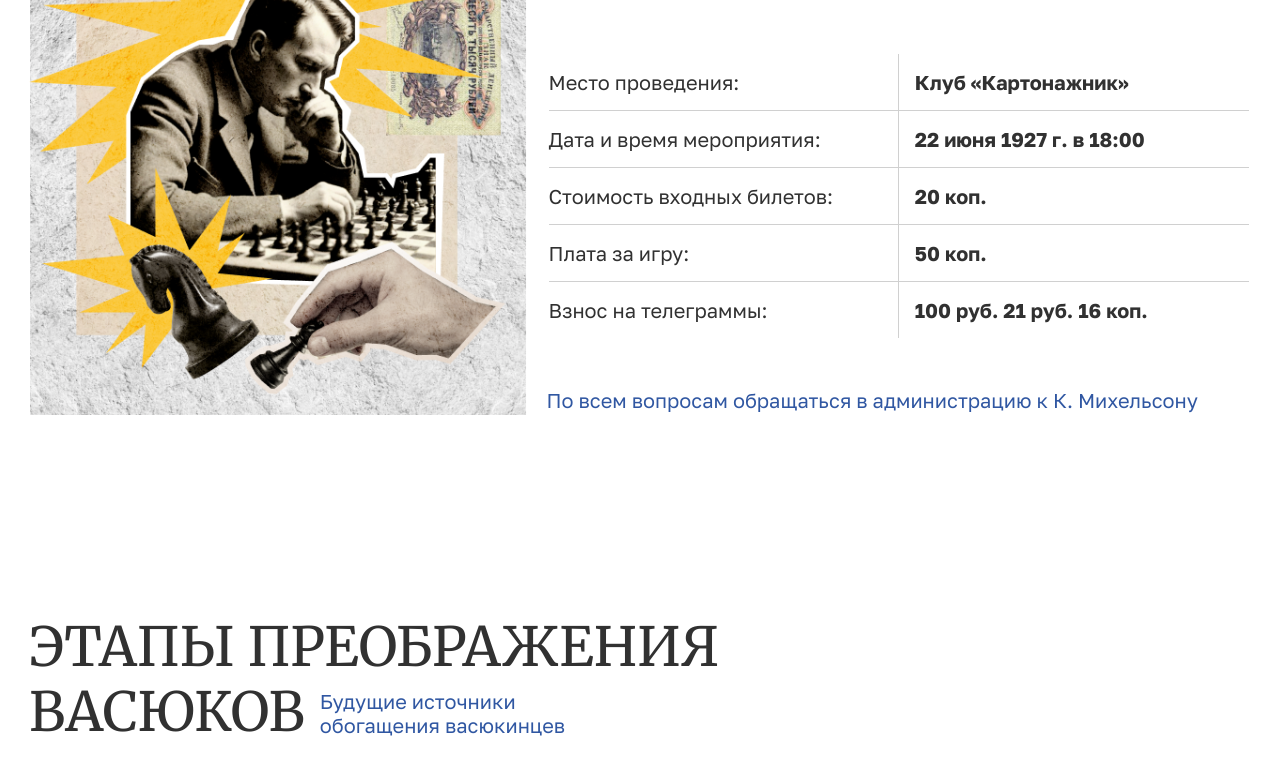
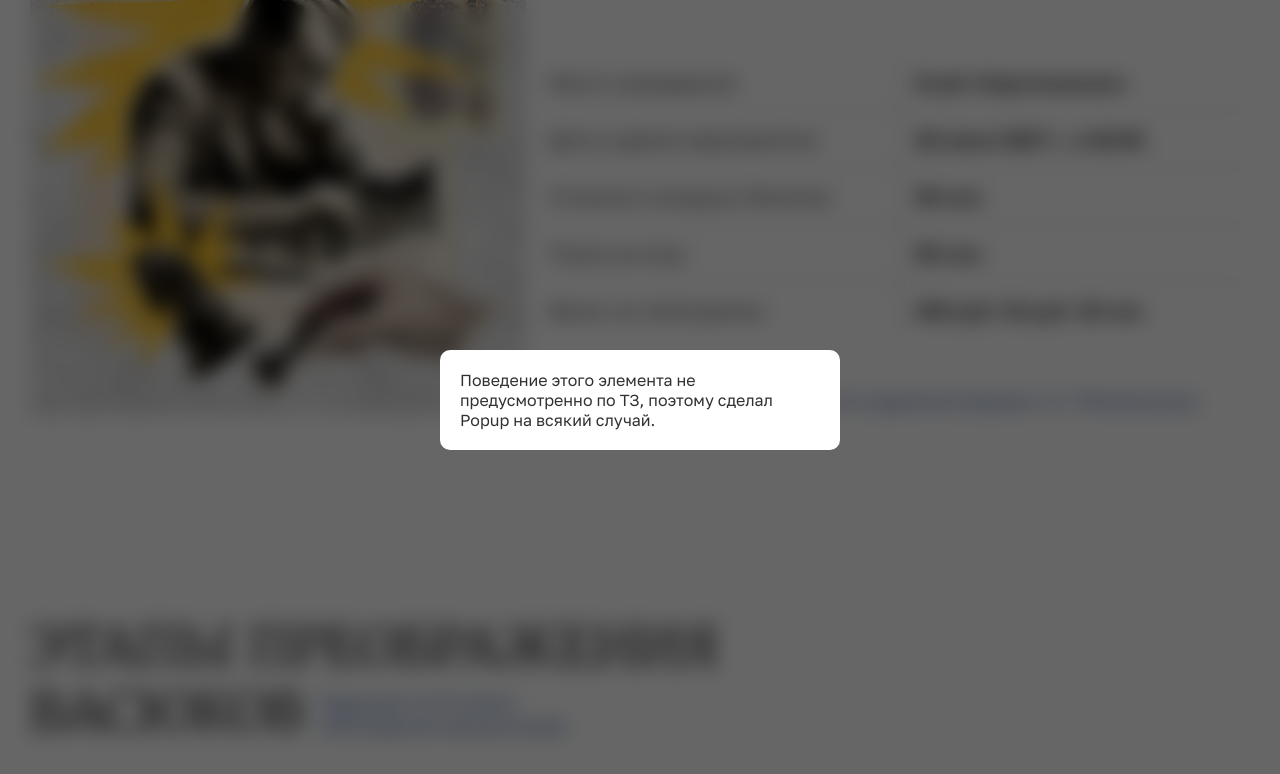
Before and after one commit to vladkrakhmalev/HorseClub, a plain HTML site: page index.html in a window 1280 px wide. Both pictures are taken after a click on the link "По всем вопросам обращаться в администрацию к К. Михельсону". Shown: the part 1339-2113 px from the top of the page. Drawn offline with Linux system fonts and the light colour scheme.

Commit message:
Added popup

```diff
--- a/index.html
+++ b/index.html
@@ -11,7 +11,7 @@
   <link rel="preconnect" href="https://fonts.gstatic.com" crossorigin>
   <link href="https://fonts.googleapis.com/css2?family=Golos+Text:wght@400..900&family=Merriweather:ital,wght@0,300;0,400;0,700;0,900;1,300;1,400;1,700;1,900&display=swap" rel="stylesheet">
 </head>
-<body>
+<body class="_hidden">
 
   <section class="mainscreen">
     <div class="container">
@@ -73,7 +73,7 @@
             <td class="table__td"><span class="_old">100 руб.</span> 21 руб. 16 коп.</td>
           </tr>
         </table>
-        <a href="#" class="link">По всем вопросам обращаться в администрацию к К. Михельсону</a>
+        <a link="popup" class="link open-popup">По всем вопросам обращаться в администрацию к К. Михельсону</a>
       </div>
     </div>
   </section>
@@ -83,7 +83,7 @@
       <h2 class="stages__title">
         <span class="stages__title-line">Этапы преображения </span>
         <span class="stages__title-line-2">Васюков</span>
-        <a class="stages__link link" href="#">Будущие источники обогащения васюкинцев</a>
+        <a class="stages__link link open-popup" link="popup">Будущие источники обогащения васюкинцев</a>
       </h2>
 
       <img src="img/plane.png" alt="" class="stages__img">
@@ -129,37 +129,37 @@
             <img src="img/participant.png" alt="" class="participant__slide-img">
             <p class="participant__slide-name">Хозе-Рауль Капабланка</p>
             <p class="participant__slide-info">Чемпион мира по шахматам</p>
-            <button class="button button_small">Подробнее</button>
+            <button link="popup" class="button button_small open-popup">Подробнее</button>
           </div>
           <div class="participant__slide slider__slide">
             <img src="img/participant.png" alt="" class="participant__slide-img">
             <p class="participant__slide-name">Эммануил Ласкер</p>
             <p class="participant__slide-info">Чемпион мира по шахматам</p>
-            <button class="button button_small">Подробнее</button>
+            <button link="popup" class="button button_small open-popup">Подробнее</button>
           </div>
           <div class="participant__slide slider__slide">
             <img src="img/participant.png" alt="" class="participant__slide-img">
             <p class="participant__slide-name">Александр Алехин</p>
             <p class="participant__slide-info">Чемпион мира по шахматам</p>
-            <button class="button button_small">Подробнее</button>
+            <button link="popup" class="button button_small open-popup">Подробнее</button>
           </div>
           <div class="participant__slide slider__slide">
             <img src="img/participant.png" alt="" class="participant__slide-img">
             <p class="participant__slide-name">Арон Нимцович</p>
             <p class="participant__slide-info">Чемпион мира по шахматам</p>
-            <button class="button button_small">Подробнее</button>
+            <button link="popup" class="button button_small open-popup">Подробнее</button>
           </div>
           <div class="participant__slide slider__slide">
             <img src="img/participant.png" alt="" class="participant__slide-img">
             <p class="participant__slide-name">Рихард Рети</p>
             <p class="participant__slide-info">Чемпион мира по шахматам</p>
-            <button class="button button_small">Подробнее</button>
+            <button link="popup" class="button button_small open-popup">Подробнее</button>
           </div>
           <div class="participant__slide slider__slide">
             <img src="img/participant.png" alt="" class="participant__slide-img">
             <p class="participant__slide-name">Остап Бендер</p>
             <p class="participant__slide-info">Чемпион мира по шахматам</p>
-            <button class="button button_small">Подробнее</button>
+            <button link="popup" class="button button_small open-popup">Подробнее</button>
           </div>
         </div>
       </div>
@@ -180,6 +180,12 @@
     </div>
   </footer>
 
+  <div class="popup" id="popup">
+    <div class="popup__container">
+      <p>Поведение этого элемента не предусмотренно по ТЗ, поэтому сделал Popup на всякий случай.</p>
+    </div>
+  </div>
+
   <script src="slider.js"></script>
   <script src="smoothLinks.js"></script>
   <script src="smoothScroll.js"></script>
--- a/script.js
+++ b/script.js
@@ -21,3 +21,15 @@ if (window.innerWidth < 600) {
     auto: false
   })
 }
+
+const buttons = document.querySelectorAll('.open-popup')
+buttons.forEach(button => {
+  button.addEventListener('click', e => {
+    const link = e.target.getAttribute('link')
+    const popup = document.getElementById(link)
+    popup.classList.add('popup_visible')
+  })
+})
+
+const popup = document.getElementById('popup')
+popup.addEventListener('click', () => popup.classList.remove('popup_visible'))
--- a/style.css
+++ b/style.css
@@ -40,6 +40,7 @@ b {
   font-size: 20px;
   color: #3057A2;
   text-decoration: none;
+  cursor: pointer;
 }
 
 section {
@@ -495,8 +496,39 @@ section._animated {
   background-color: #E9DED4;
   padding: 40px 70px;
 }
+
 .footer__text {
   font-size: 16px;
+}
+
+.popup {
+  position: fixed;
+  width: 100vw;
+  height: 100vh;
+  background-color: #00000099;
+  top: 0;
+  left: 0;
+  backdrop-filter: blur(10px);
+  transition: .2s;
+  opacity: 0;
+  z-index: -1;
+}
+
+.popup_visible {
+  opacity: 1;
+  z-index: 10;
+}
+
+.popup__container {
+  position: fixed;
+  background-color: #fff;
+  top: 50%;
+  left: 50%;
+  transform: translate(-50%, -50%);
+  max-width: 400px;
+  width: calc(100% - 40px);
+  padding: 20px;
+  border-radius: 10px;
 }
 
 
```
